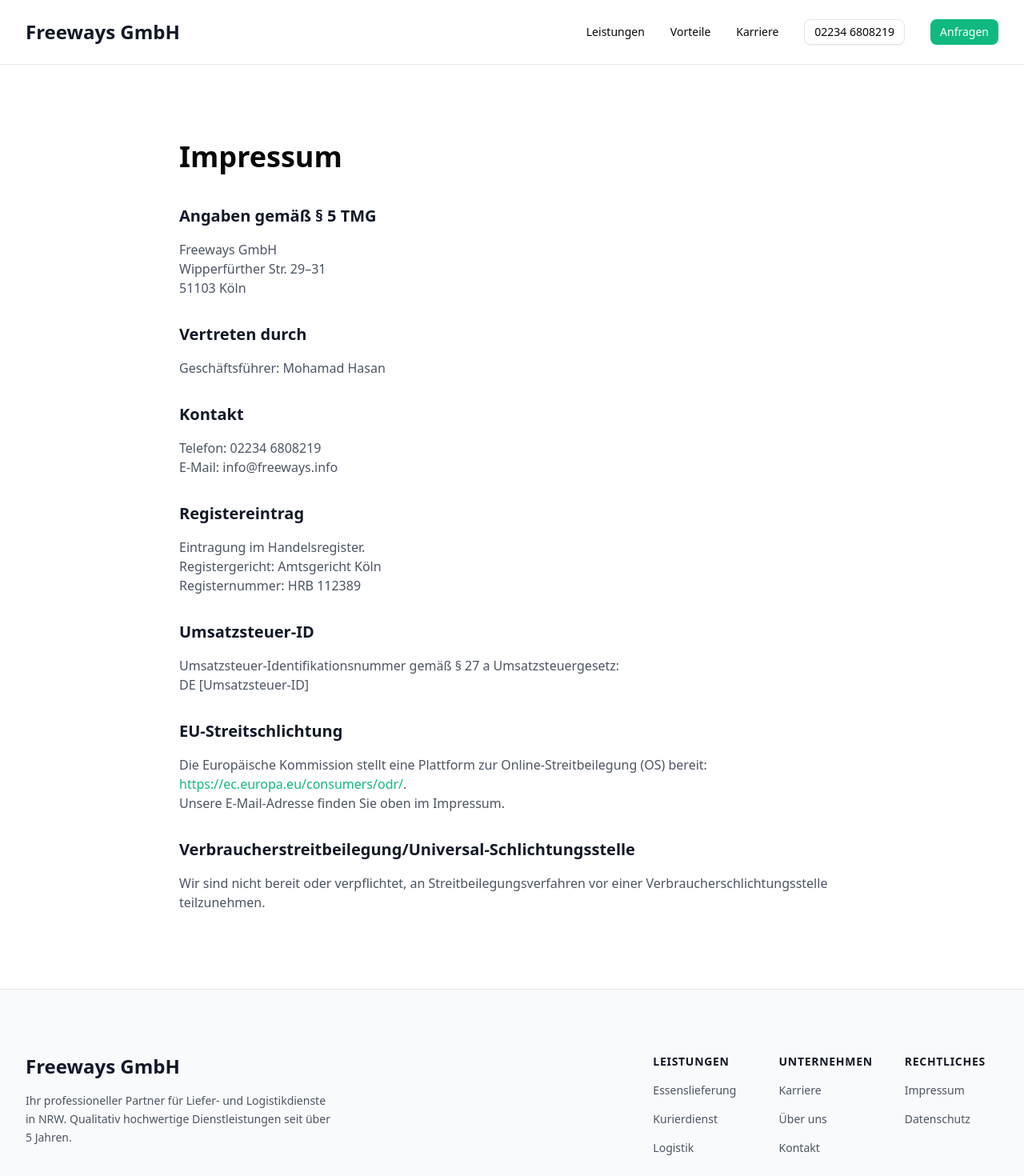
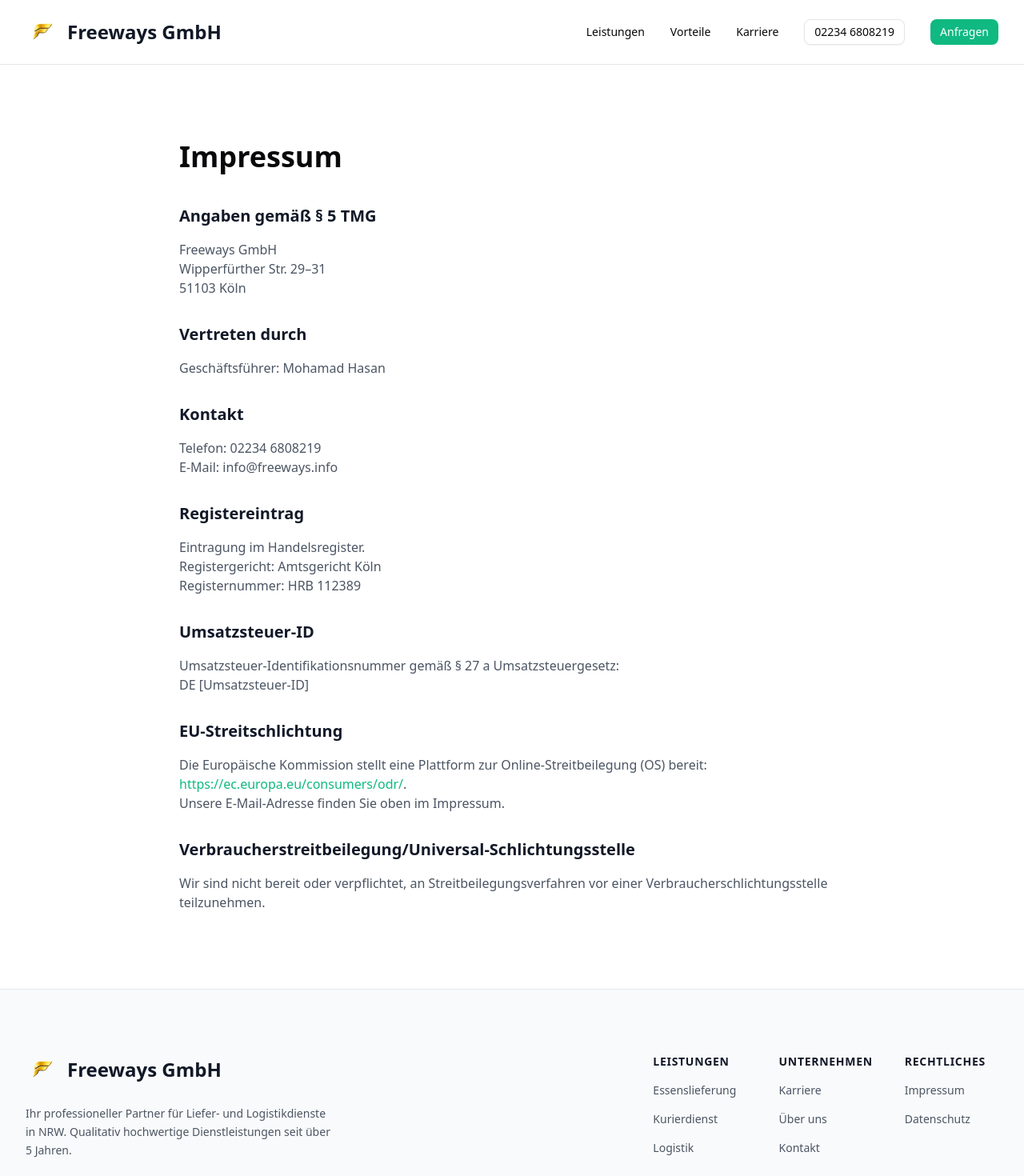
Before and after one commit to freewaysinfo/website, a Next.js app: page /impressum in a window 1280 px wide. Shown: the top 1470 px of the page at 80% size. Built offline with nearby package versions, Linux system fonts and the light colour scheme.

Commit message:
feat: integrate official logo image in Navbar and Footer

```diff
--- a/src/components/freeways/Footer.tsx
+++ b/src/components/freeways/Footer.tsx
@@ -3,6 +3,7 @@
 import { Separator } from "@/components/ui/separator";
 import { siteConfig } from "@/lib/site";
 import Link from "next/link";
+import Image from "next/image";
 
 export function Footer() {
   const currentYear = new Date().getFullYear();
@@ -13,7 +14,17 @@
         <Stack gap={10}>
           <div className="flex flex-col md:flex-row justify-between gap-10">
             <div className="max-w-sm">
-              <div className="text-2xl font-bold text-(--brand-dark) mb-4">{siteConfig.name}</div>
+              <div className="flex items-center gap-3 mb-6">
+                <div className="relative w-8 h-8 md:w-10 md:h-10">
+                  <Image
+                    src="/images/logo.png"
+                    alt="Freeways GmbH Logo"
+                    fill
+                    className="object-contain"
+                  />
+                </div>
+                <div className="text-2xl font-bold text-(--brand-dark)">{siteConfig.name}</div>
+              </div>
               <p className="text-(--brand-gray) text-sm leading-relaxed">
                 Ihr professioneller Partner für Liefer- und Logistikdienste in NRW. Qualitativ hochwertige Dienstleistungen seit über 5 Jahren.
               </p>
--- a/src/components/freeways/Navbar.tsx
+++ b/src/components/freeways/Navbar.tsx
@@ -6,14 +6,26 @@
 import { siteConfig } from "@/lib/site";
 import { Menu } from "lucide-react";
 import Link from "next/link";
+import Image from "next/image";
 
 export function Navbar() {
   return (
     <header className="fixed top-0 left-0 right-0 z-50 bg-white/80 backdrop-blur-md border-b border-(--brand-border)">
       <Container>
         <Stack direction="row" align="center" justify="between" className="h-16 md:h-20">
-          <Link href="/" className="text-xl md:text-2xl font-bold text-(--brand-dark) hover:text-(--brand-green) transition-colors">
-            {siteConfig.name}
+          <Link href="/" className="flex items-center gap-3 hover:opacity-80 transition-opacity">
+            <div className="relative w-8 h-8 md:w-10 md:h-10">
+              <Image
+                src="/images/logo.png"
+                alt="Freeways GmbH Logo"
+                fill
+                className="object-contain"
+                priority
+              />
+            </div>
+            <span className="text-xl md:text-2xl font-bold text-(--brand-dark)">
+              {siteConfig.name}
+            </span>
           </Link>
 
           <nav className="hidden md:flex items-center gap-8">
```
Also changed, not shown: Freeways logo original.png (deleted).
